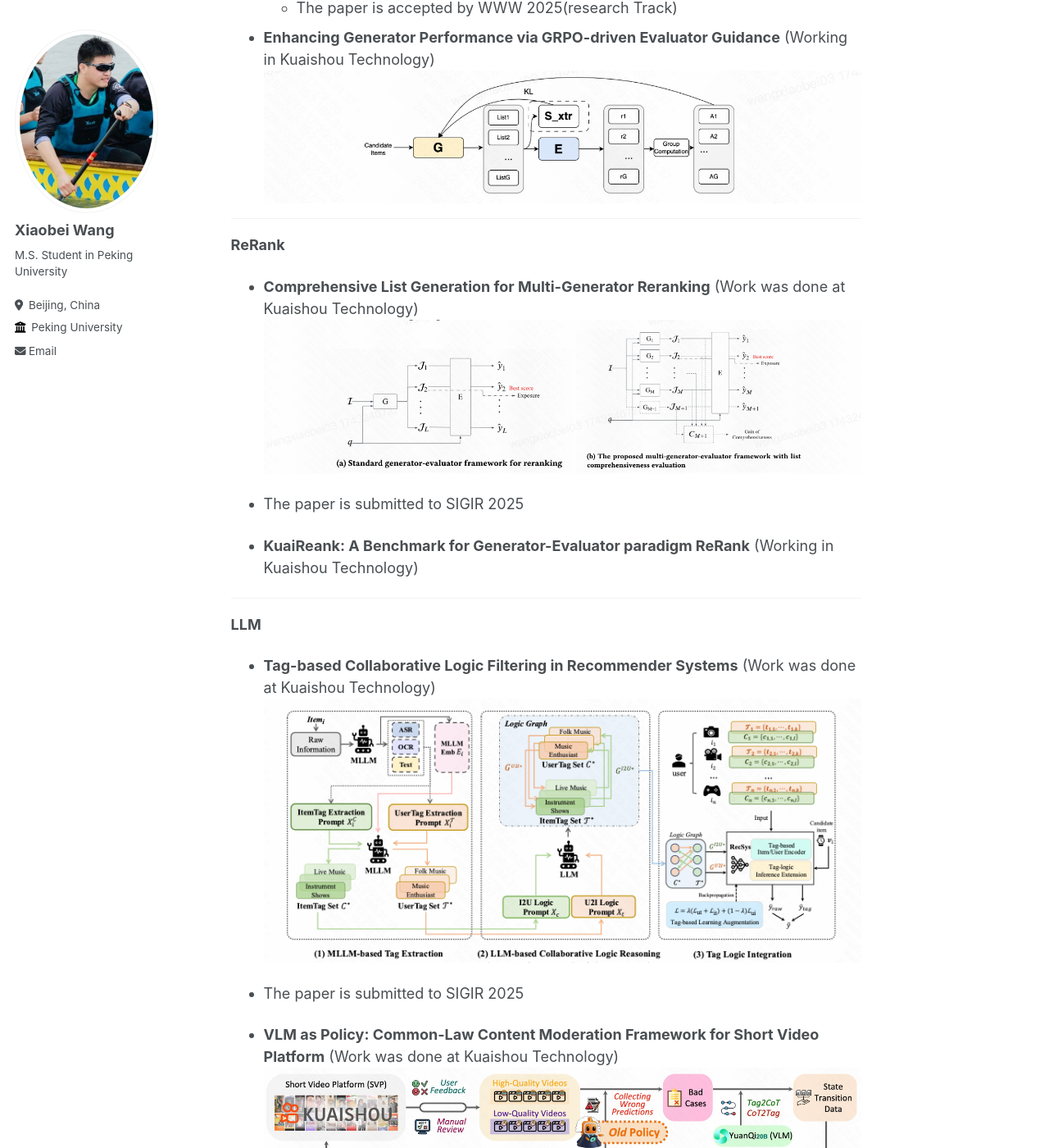
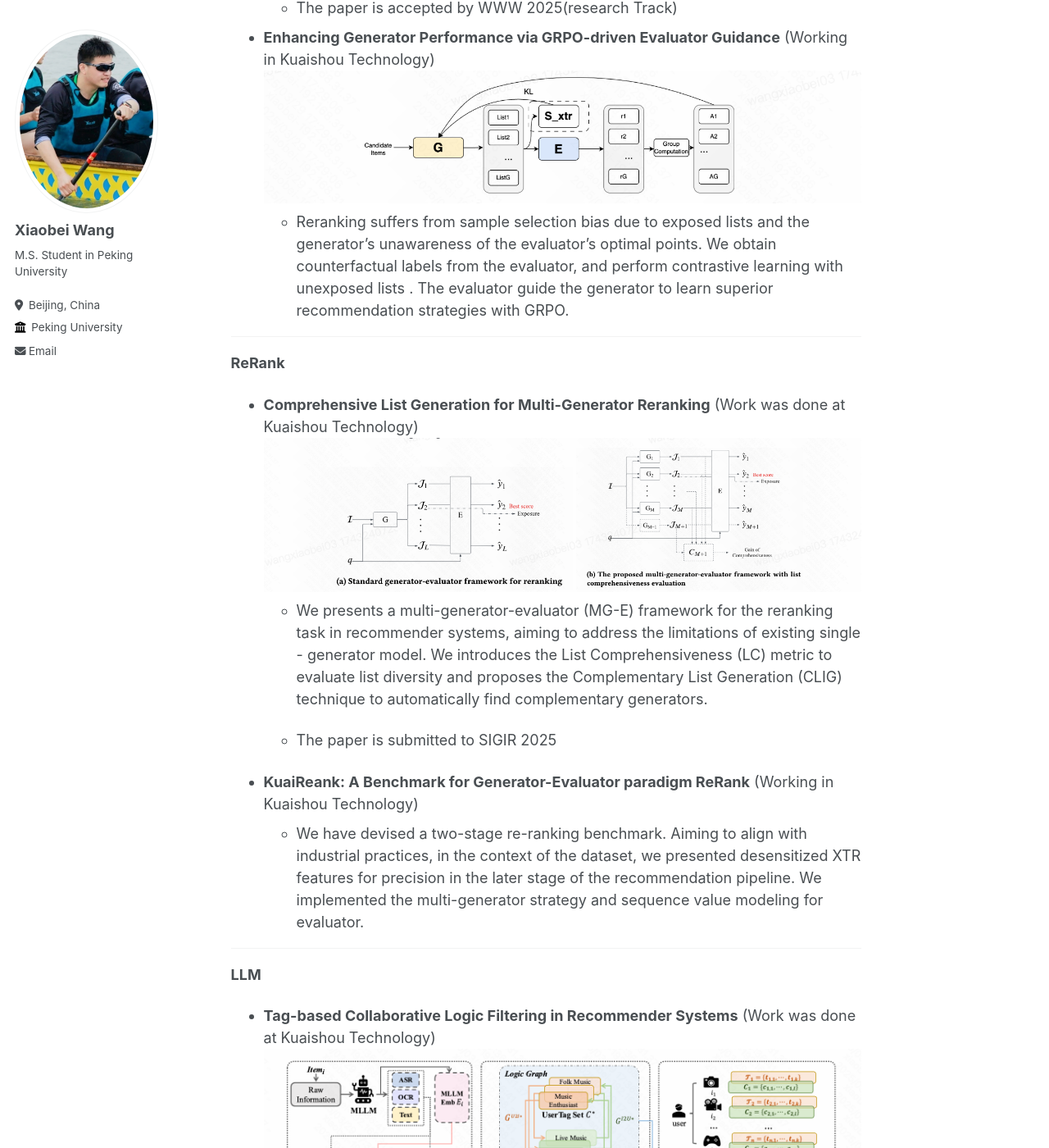
Before and after one commit to wangxiaobei822/wangxiaobei822.github.io, a Jekyll site: the page built from _pages/about.md, in a window 1280 px wide and 1400 px high, scrolled down 2316 px. Shown: the whole window at 82% size. Built offline with Jekyll 4.4.1, drawn with Linux system fonts in a browser that asks for light colours; some of the changed text lies outside the part shown.

Commit message:
Update about.md

```diff
--- a/_pages/about.md
+++ b/_pages/about.md
@@ -76,7 +76,7 @@ Projects
 
 
 
-- **Value Function Decomposition in Markov Recommendation Process** (Work was done at Kuaishou Technology & Intelligent Biomimetic Design Lab in Peking University)<br>
+- **[Value Function Decomposition in Markov Recommendation Process](https://arxiv.org/abs/2501.17409)** (Work was done at Kuaishou Technology & Intelligent Biomimetic Design Lab in Peking University)<br>
   ![](../images/TD.png)
   - We specify the challenge of sub-optimal TD learning under the mixed random factors from policy and user environment and propose a decomposed TD learning framework that separately addresses the two random factors and empirically shows its superiority in online MRP. <br>
   - The paper is accepted by WWW 2025(research Track)
@@ -84,6 +84,7 @@ Projects
 
 - **Enhancing Generator Performance via GRPO-driven Evaluator Guidance** (Working in Kuaishou Technology)<br>
   ![](../images/Grpo.png)
+  - Reranking suffers from sample selection bias due to exposed lists and the generator's unawareness of the evaluator's optimal points. We obtain counterfactual labels from the evaluator, and perform contrastive learning with unexposed lists . The evaluator guide the generator to learn superior recommendation strategies with GRPO.
 
 * * *
 
@@ -91,10 +92,13 @@ Projects
 
 - **Comprehensive List Generation for Multi-Generator Reranking** (Work was done at Kuaishou Technology)<br>
 ![](../images/MGRerank.png)
+  - We presents a multi-generator-evaluator (MG-E) framework for the reranking task in recommender systems, aiming to address the limitations of existing single - generator model. We introduces the List Comprehensiveness (LC) metric to evaluate list diversity and proposes the Complementary List Generation (CLIG) technique to automatically find complementary generators.
 
-- The paper is submitted to  SIGIR 2025
+  - The paper is submitted to  SIGIR 2025
 
 - **KuaiReank: A Benchmark for Generator-Evaluator paradigm ReRank** (Working in Kuaishou Technology)<br>
+  - We have devised a two-stage re-ranking benchmark. Aiming to align with industrial practices, in the context of the dataset, we presented desensitized XTR features for precision in the later stage of the recommendation pipeline. We implemented the multi-generator strategy and sequence value modeling for evaluator.
+
 
 
 
@@ -106,16 +110,17 @@ Projects
 
 - **Tag-based Collaborative Logic Filtering in Recommender Systems** (Work was done at Kuaishou Technology)<br>
 ![](../images/Logic.png)
+  - We leverage LLMs to describe users and videos via tags. Our proposed logical model predicts user - item compatibility based on tag features. By exploring tag - based matching, we achieve interpretable recommendations and break the information bubble by uncovering users' latent interests.
 
-
-- The paper is submitted to SIGIR 2025
+  - The paper is submitted to SIGIR 2025
 
 
 - **VLM as Policy: Common-Law Content Moderation Framework for Short Video Platform** (Work was done at Kuaishou Technology)<br>
  ![](../images/VLM.png)
+  - we present a novel approach that leverages large language models (LLMs) for video understanding and Chain of Thought (CoT) reasoning to automate the review of non - compliant videos. Additionally, we open - source the toxicity dataset, establishing it as a benchmark for ecological governance.
 
 
-- The paper is submitted to KDD 2025(Ads Track)
+  - The paper is submitted to KDD 2025(Ads Track)
 
 
 
```
